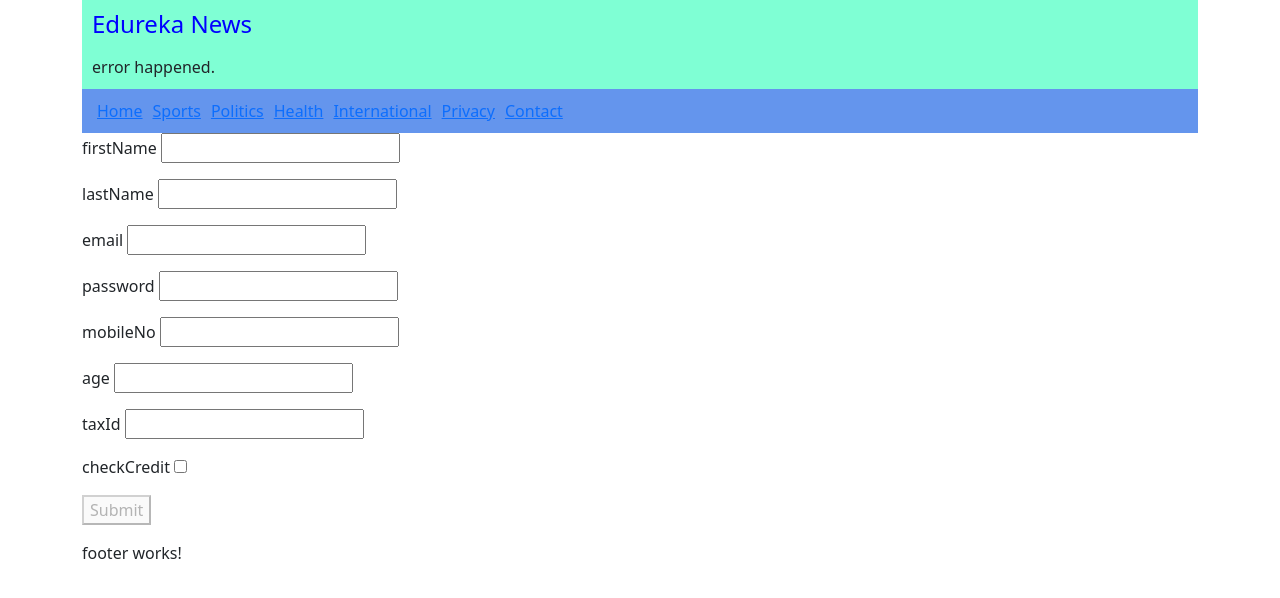
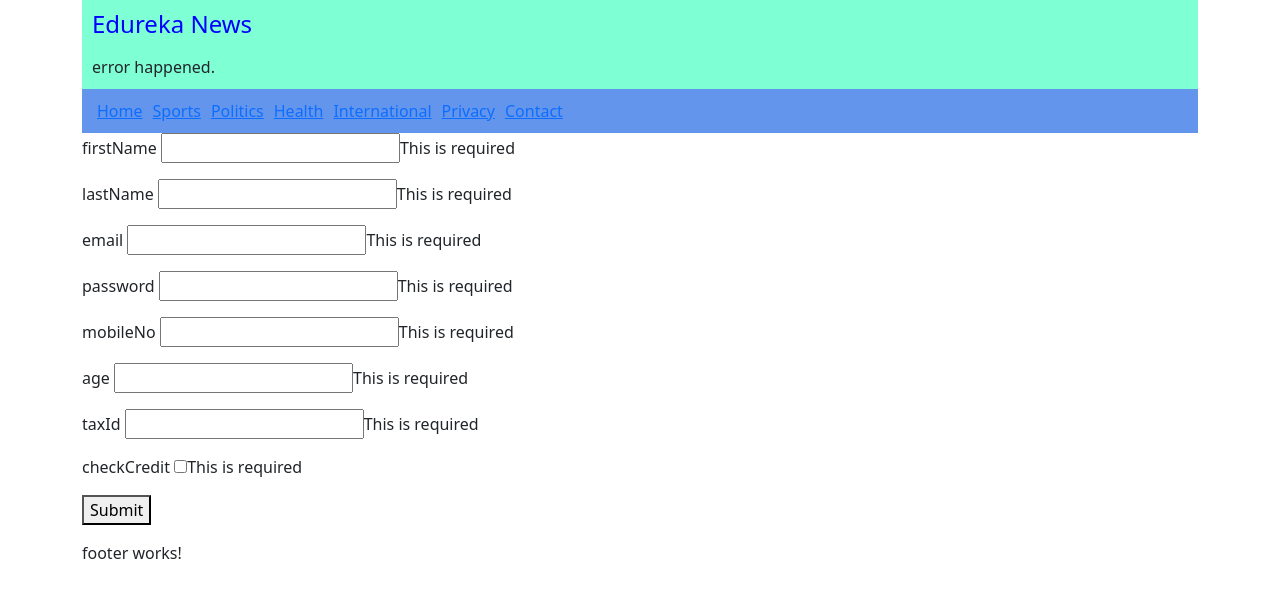
Before and after one commit to frontenddevtrainer/angular-june25, an Angular app: page /apply-loan in a window 1280 px wide. Shown: the top 598 px of the page. Built offline with nearby package versions, Linux system fonts and the light colour scheme.

Commit message:
Show error message.

```diff
--- a/src/app/components/apply-loan/apply-loan.component.html
+++ b/src/app/components/apply-loan/apply-loan.component.html
@@ -4,60 +4,88 @@
             <label>
                 firstName
                 <input type="text" required [(ngModel)]="form.firstName" name="firstName" #firstName="ngModel" />
+                <span class="error" *ngIf="firstName.errors">
+                    <span *ngIf="firstName.errors['required']">This is required</span>
+                </span>
             </label>
         </p>
 
         <p>
             <label>
                 lastName
-                <input type="text" [(ngModel)]="form.lastName" name="lastName" #lastName="ngModel" />
+                <input type="text" required [(ngModel)]="form.lastName" name="lastName" #lastName="ngModel" />
+                <span class="error" *ngIf="lastName.errors">
+                    <span *ngIf="lastName.errors['required']">This is required</span>
+                </span>
             </label>
         </p>
 
         <p>
             <label>
                 email
-                <input type="text" [(ngModel)]="form.email" name="email" #email="ngModel" />
+                <input type="email" required email [(ngModel)]="form.email" name="email" #email="ngModel" />
+                <span class="error" *ngIf="email.errors">
+                    <span *ngIf="email.errors['required']">This is required</span>
+                </span>
             </label>
         </p>
 
         <p>
             <label>
                 password
-                <input type="text" [(ngModel)]="form.password" name="password" #password="ngModel" />
+                <input type="password" required minlength="8" [(ngModel)]="form.password" name="password"
+                    #password="ngModel" />
+                <span class="error" *ngIf="password.errors">
+                    <span *ngIf="password.errors['required']">This is required</span>
+                </span>
             </label>
         </p>
 
         <p>
             <label>
                 mobileNo
-                <input type="text" [(ngModel)]="form.mobileNo" name="mobileNo" #mobileNo="ngModel" />
+                <input type="text" required maxlength="10" minlength="10" [(ngModel)]="form.mobileNo" name="mobileNo"
+                    #mobileNo="ngModel" />
+                <span class="error" *ngIf="mobileNo.errors">
+                    <span *ngIf="mobileNo.errors['required']">This is required</span>
+                </span>
             </label>
         </p>
 
         <p>
             <label>
                 age
-                <input type="text" [(ngModel)]="form.age" name="age" #age="ngModel" />
+                <input type="text" required min="18" [(ngModel)]="form.age" name="age" #age="ngModel" />
+                <span class="error" *ngIf="age.errors">
+                    <span *ngIf="age.errors['required']">This is required</span>
+                </span>
             </label>
         </p>
 
         <p>
             <label>
                 taxId
-                <input type="text" [(ngModel)]="form.taxId" name="taxId" #taxId="ngModel" />
+                <input type="text" required [(ngModel)]="form.taxId" name="taxId" #taxId="ngModel" />
+                <span class="error" *ngIf="taxId.errors">
+                    <span *ngIf="taxId.errors['required']">This is required</span>
+                </span>
             </label>
         </p>
 
         <p>
             <label>
                 checkCredit
-                <input type="checkbox" [(ngModel)]="form.checkCredit" name="checkCredit" #checkCredit="ngModel" />
+                <input type="checkbox" required [(ngModel)]="form.checkCredit" name="checkCredit"
+                    #checkCredit="ngModel" />
+                <span class="error" *ngIf="checkCredit.errors">
+                    <span *ngIf="checkCredit.errors['required']">This is required</span>
+                </span>
             </label>
         </p>
 
         <p>
-            <button [disabled]="applyLoanForm.form.status === 'INVALID'" type="submit">Submit</button>
+            <!-- <button [disabled]="applyLoanForm.form.status === 'INVALID'" type="submit">Submit</button> -->
+            <button type="submit">Submit</button>
         </p>
     </form>
 
```
